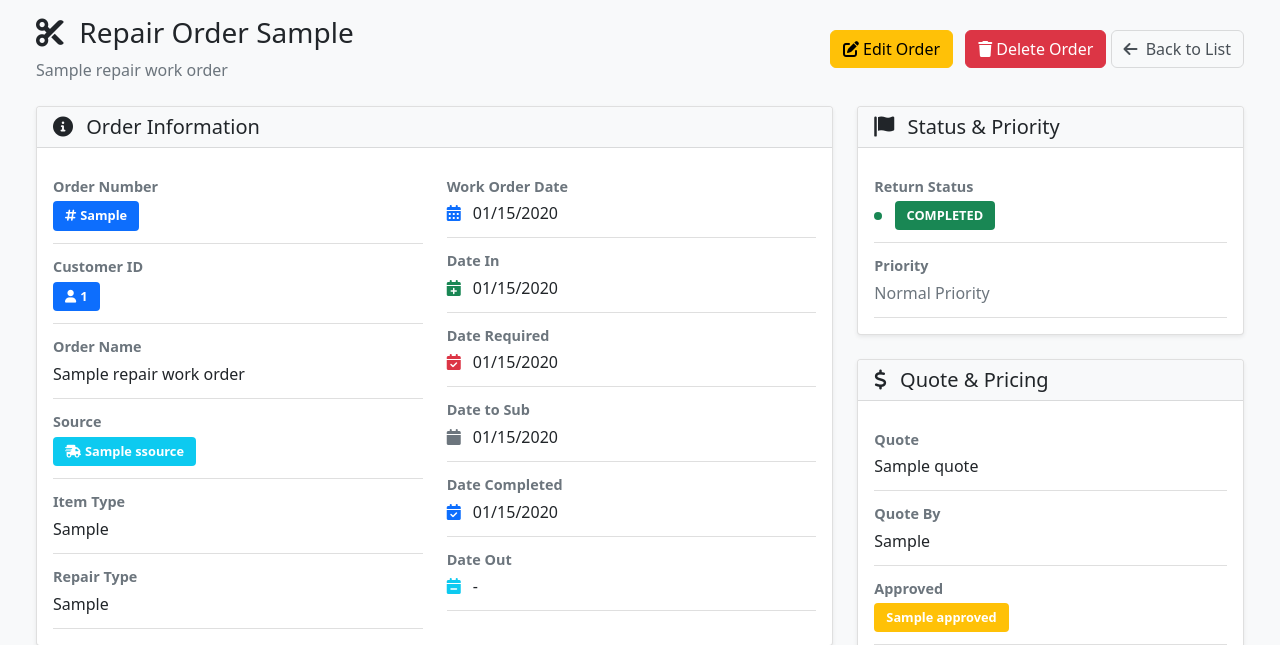
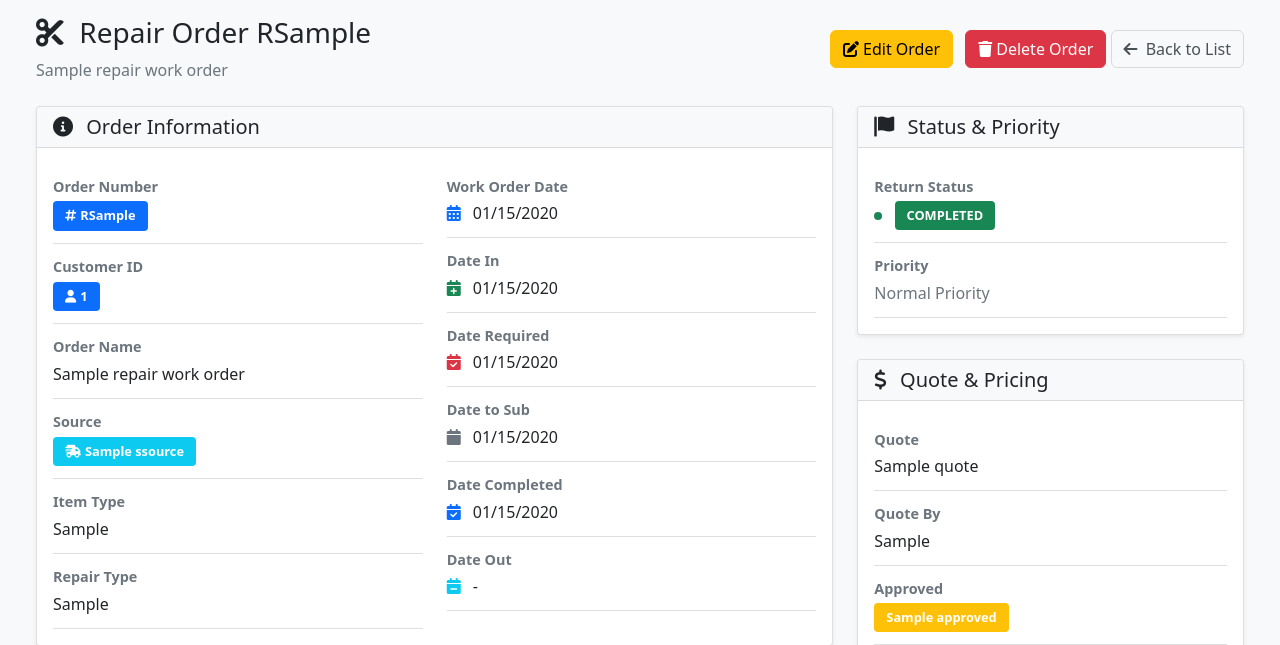
Before and after one commit to andrewimpellitteri/awning_wo, a Flask app: template templates/repair_orders/detail.html in a window 1280 px wide. Shown: the top 645 px of the page. Run offline with Flask 3, Linux system fonts and the light colour scheme; the template is opened without the code that fills it: most values are stand-ins (such as "Sample title", 1, 10 or a date in 2020).

Commit message:
partial fix for #1

```diff
--- a/templates/repair_orders/detail.html
+++ b/templates/repair_orders/detail.html
@@ -55,7 +55,7 @@
         <div>
           <h1 class="h3">
             <i class="fas fa-scissors me-2"></i>
-            Repair Order {{ repair_work_order.RepairOrderNo }}
+            Repair Order R{{ repair_work_order.RepairOrderNo }}
             {% if repair_work_order.RushOrder == "YES" or repair_work_order.FirmRush == "YES" %}
             <span class="badge bg-danger ms-2">
               <i class="fas fa-bolt me-1"></i>RUSH ORDER
@@ -104,7 +104,7 @@
                     <div class="detail-label">Order Number</div>
                     <div class="detail-value">
                       <span class="badge bg-primary">
-                        <i class="fas fa-hashtag me-1"></i>{{ repair_work_order.RepairOrderNo }}
+                        <i class="fas fa-hashtag me-1"></i>R{{ repair_work_order.RepairOrderNo }}
                       </span>
                     </div>
                   </div>
```
